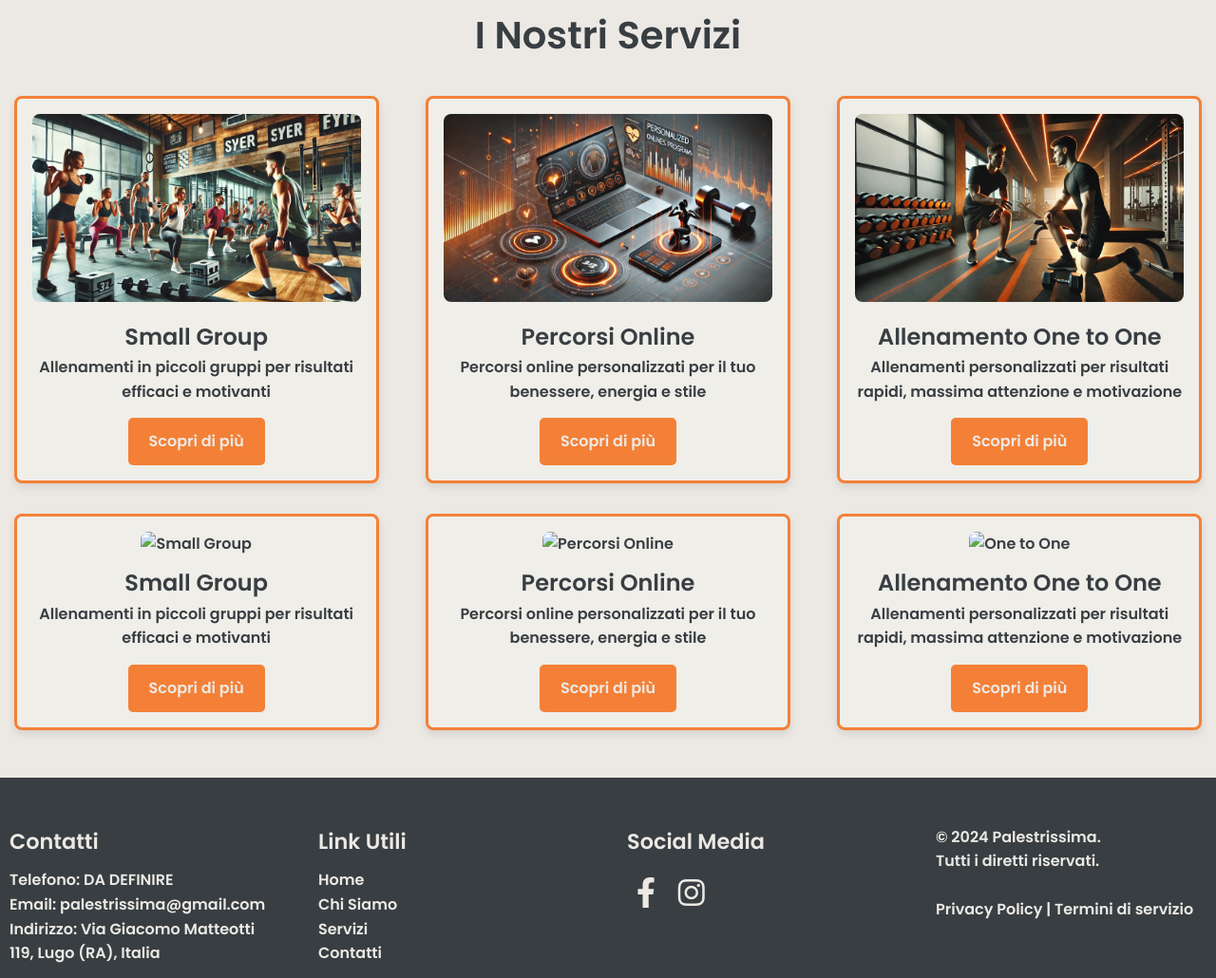
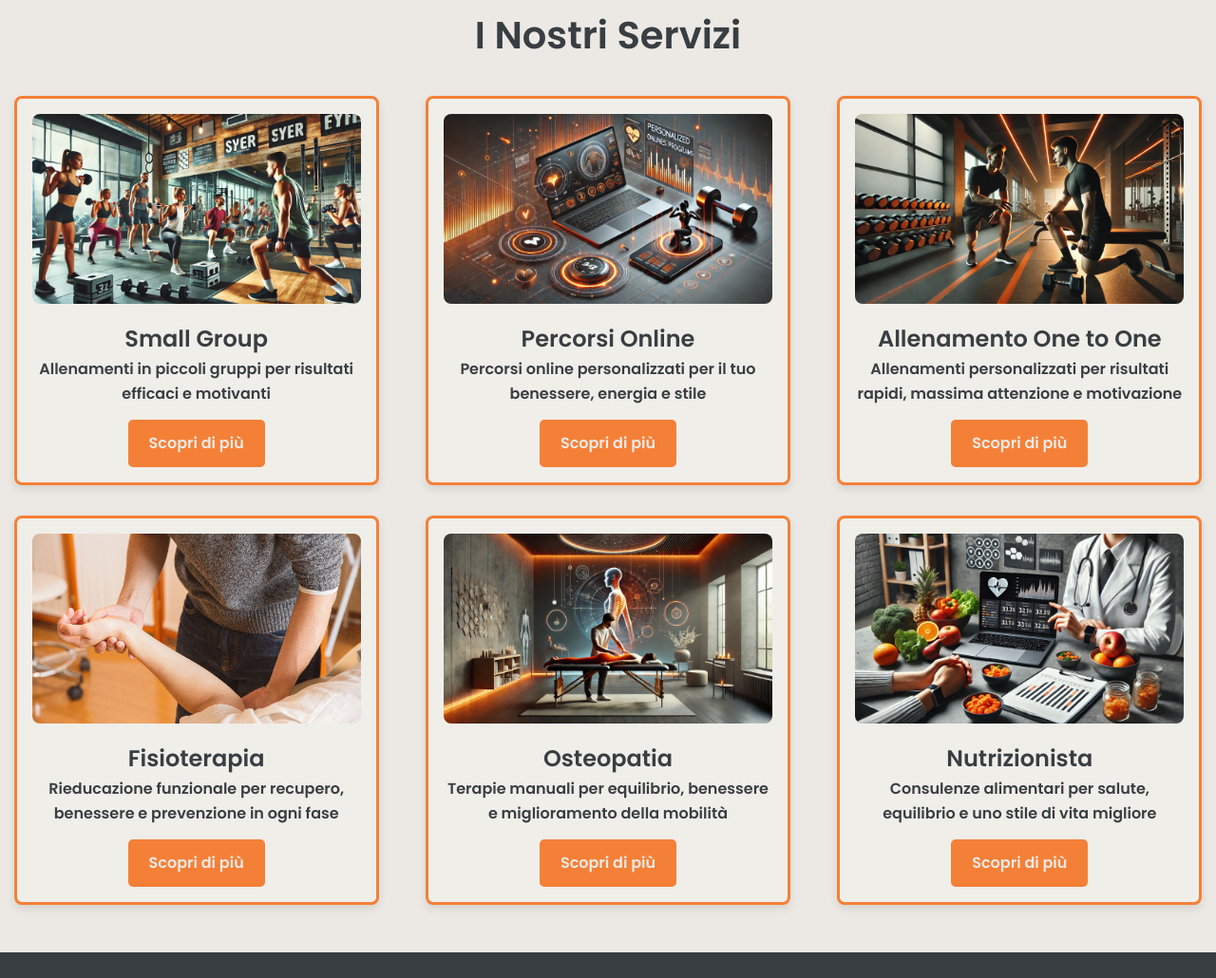
Before and after one commit to MartyCeres/Palestrissima, a plain HTML site: page Index.html in a window 1280 px wide. Shown: the part 920-1950 px from the top of the page at 95% size. Drawn offline with Linux system fonts and the light colour scheme.

Commit message:
Aggiunta immagini e card

```diff
--- a/Index.html
+++ b/Index.html
@@ -67,27 +67,27 @@
 
 
     <div class="card-container">
-        <!-- Small Group -->
+        <!-- Fisioterapia -->
         <div class="card">
-            <img src="Image/Small Group.png" alt="Small Group">
-            <h3>Small Group</h3>
-            <p>Allenamenti in piccoli gruppi per risultati efficaci e motivanti</p>
+            <img src="Image/fisioterapia.jpg" alt="Fisioterapia">
+            <h3>Fisioterapia</h3>
+            <p>Rieducazione funzionale per recupero, benessere e prevenzione in ogni fase</p>
             <a href="#servizi" class="card-button">Scopri di più</a>
         </div>
 
-        <!-- Percorsi Online -->
+        <!-- Osteopatia -->
         <div class="card">
-            <img src="Image/Percorsi_online.png" alt="Percorsi Online">
-            <h3>Percorsi Online</h3>
-            <p>Percorsi online personalizzati per il tuo benessere, energia e stile</p>
+            <img src="Image/Osteopatia.jpg" alt="Osteopatia">
+            <h3>Osteopatia</h3>
+            <p>Terapie manuali per equilibrio, benessere e miglioramento della mobilità</p>
             <a href="#servizi" class="card-button">Scopri di più</a>
         </div>
 
-        <!-- Allenamenti One to One -->
+        <!-- Nutrizionista -->
         <div class="card">
-            <img src="Image/OneToOne.png" alt="One to One">
-            <h3>Allenamento One to One</h3>
-            <p>Allenamenti personalizzati per risultati rapidi, massima attenzione e motivazione</p>
+            <img src="Image/Nutrizionista.jpg" alt="Nutrizionista">
+            <h3>Nutrizionista</h3>
+            <p>Consulenze alimentari per salute, equilibrio e uno stile di vita migliore</p>
             <a href="#servizi" class="card-button">Scopri di più</a>
         </div>
     </div>
--- a/styles.css
+++ b/styles.css
@@ -178,8 +178,10 @@ header nav ul li a:hover {
 }
 
 .card img {
-    max-width: 100%;
-    border-radius: 8px;
+    width: 100%; /* La larghezza dell'immagine si adatta alla larghezza della card */
+    height: 200px; /* Imposta un'altezza fissa per tutte le immagini */
+    object-fit: cover; /* Ritaglia l'immagine per adattarla al contenitore senza distorsioni */
+    border-radius: 8px; /* Mantiene gli angoli arrotondati */
 }
 
 .card h3 {
```
Also changed, not shown: Image/Nutrizionista.jpg (added), Image/Osteopatia.jpg (added), Image/fisioterapia.jpg (added).
